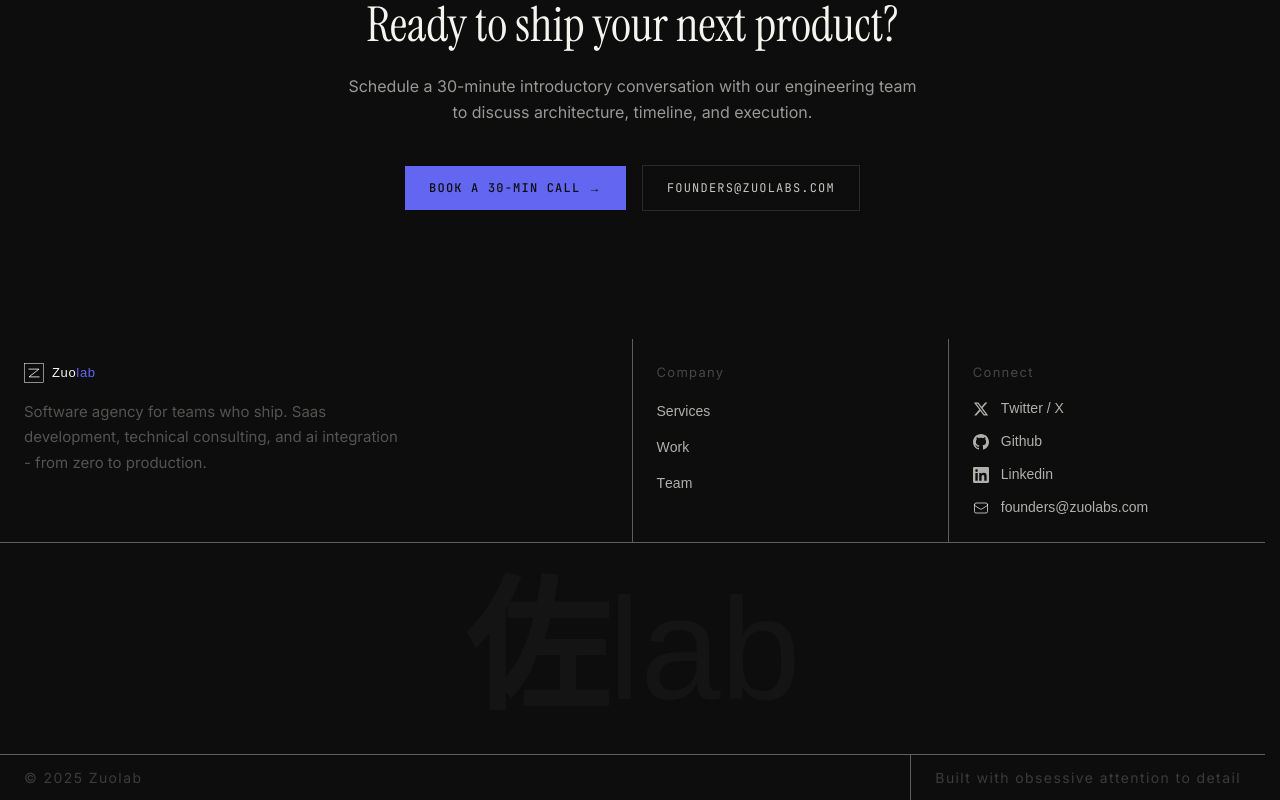
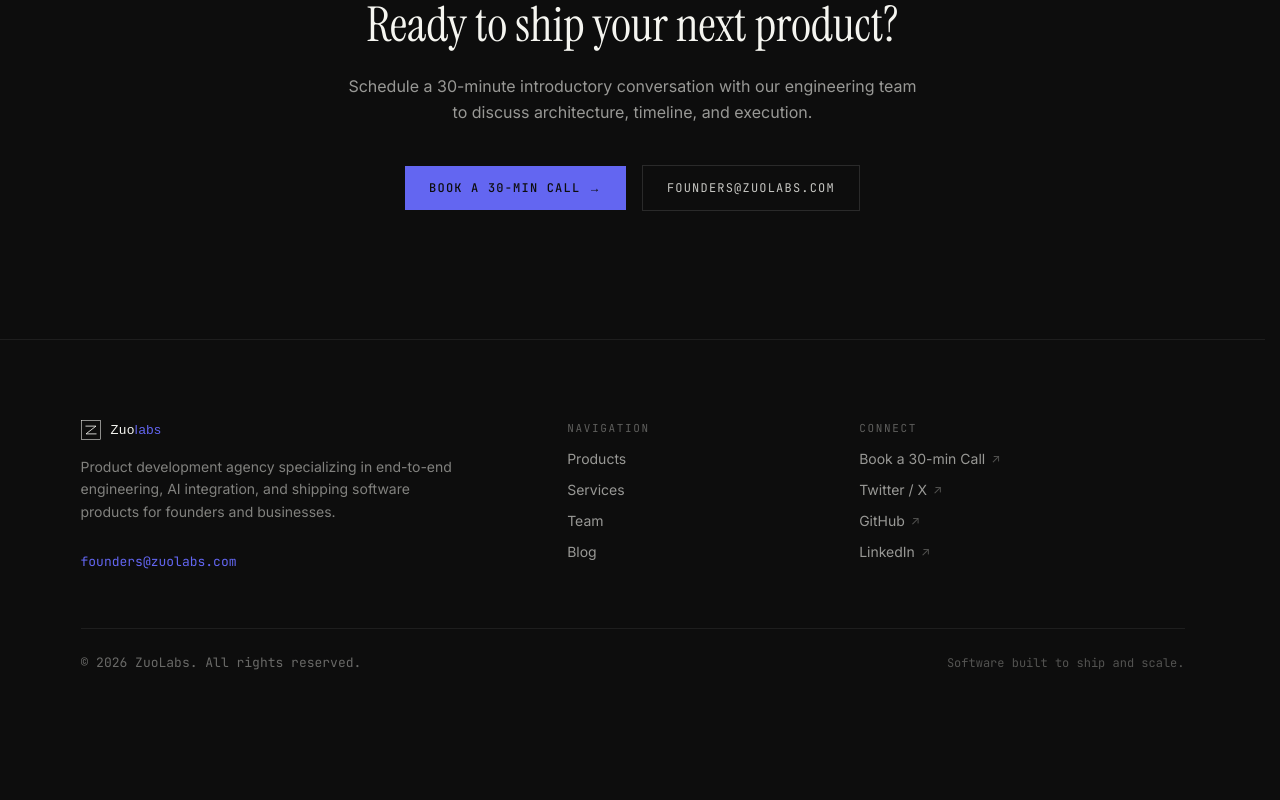
Before and after one commit to zuolabx/zuolab-website, a Next.js app: page / in a window 1280 px wide. Shown: the part 3498-4298 px from the top of the page. After the commit the page ends 4250 px from the top, so only its background shows below. Built offline with nearby package versions, Linux system fonts and the light colour scheme; a web font is replaced by a local one.

Commit message:
refactor(footer): update UI and content

```diff
--- a/src/components/ui/footer.tsx
+++ b/src/components/ui/footer.tsx
@@ -1,198 +1,128 @@
-const alphaLyrae = { fontFamily: "'Alpha Lyrae', sans-serif" };
-
-function CharHover({
-  text,
-  className = "",
-}: {
-  text: string;
-  className?: string;
-}) {
-  return (
-    <span className={`inline-flex ${className}`}>
-      {text.split("").map((char, i) => (
-        <span
-          key={i}
-          className="relative inline-flex items-center justify-center text-foreground/70 group-hover:text-foreground transition-colors duration-150"
-          style={{ transitionDelay: `${i * 25}ms` }}
-        >
-          {char === " " ? "\u00a0" : char}
-        </span>
-      ))}
-    </span>
-  );
-}
-
-function ZuoLogo() {
-  return (
-    <div className="flex items-center gap-2">
-      <svg
-        className="h-5 w-5"
-        viewBox="0 0 36 36"
-        fill="none"
-        xmlns="http://www.w3.org/2000/svg"
-      >
-        <rect
-          x="1"
-          y="1"
-          width="34"
-          height="34"
-          stroke="currentColor"
-          strokeWidth="1"
-        />
-        <path
-          d="M9 11h18L9 25h18"
-          stroke="currentColor"
-          strokeWidth="1.5"
-          strokeLinecap="square"
-        />
-      </svg>
-      <span className="text-[13px] tracking-[0.05em]" style={alphaLyrae}>
-        Zuo<span className="text-accent">lab</span>
-      </span>
-    </div>
-  );
-}
+import Link from "next/link";
+import { ZuoLogo } from "./zuo-logo";
 
 export function SiteFooter() {
   return (
-    <footer>
-      <div className="grid md:grid-cols-4 border-b border-foreground/[0.35]">
-        <div className="md:col-span-2 p-6 border-r border-foreground/[0.35]">
+    <footer className="border-t border-[#1e1e1e] bg-[#0d0d0d] text-foreground/70">
+      <div className="max-w-6xl mx-auto px-6 py-16 lg:py-20">
+        <div className="grid grid-cols-1 md:grid-cols-12 gap-12 lg:gap-16">
+          {/* Brand Col */}
+          <div className="md:col-span-5 space-y-4">
             <ZuoLogo />
-          <p className="text-foreground/30 max-w-sm leading-[1.7] text-[15px] mt-4">
-            Software agency for teams who ship. Saas development, technical
-            consulting, and ai integration - from zero to production.
+            <p className="text-[14px] leading-relaxed text-foreground/50 max-w-sm">
+              Product development agency specializing in end-to-end engineering,
+              AI integration, and shipping software products for founders and businesses.
             </p>
+            <div className="pt-2">
+              <a
+                href="mailto:founders@zuolabs.com"
+                className="inline-flex items-center text-[13px] font-mono text-accent hover:underline"
+              >
+                founders@zuolabs.com
+              </a>
+            </div>
           </div>
 
-        <div className="p-6 border-r border-foreground/[0.35]">
-          <h4 className="text-[13px] tracking-[0.1em] mb-4 text-foreground/25">
-            Company
-          </h4>
-          <ul className="space-y-3">
+          {/* Navigation Col */}
+          <div className="md:col-span-3 space-y-3">
+            <p className="text-[11px] font-mono uppercase tracking-[0.15em] text-foreground/35">
+              Navigation
+            </p>
+            <ul className="space-y-2.5 text-[14px]">
               <li>
-              <a href="/services" className="group text-[14px]" style={alphaLyrae}>
-                <CharHover text="Services" />
-              </a>
+                <Link
+                  href="/products"
+                  className="text-foreground/60 hover:text-foreground transition-colors"
+                >
+                  Products
+                </Link>
               </li>
               <li>
-              <a href="/work" className="group text-[14px]" style={alphaLyrae}>
-                <CharHover text="Work" />
-              </a>
+                <Link
+                  href="/services"
+                  className="text-foreground/60 hover:text-foreground transition-colors"
+                >
+                  Services
+                </Link>
               </li>
               <li>
-              <a href="/team" className="group text-[14px]" style={alphaLyrae}>
-                <CharHover text="Team" />
-              </a>
+                <Link
+                  href="/team"
+                  className="text-foreground/60 hover:text-foreground transition-colors"
+                >
+                  Team
+                </Link>
+              </li>
+              <li>
+                <Link
+                  href="/blog"
+                  className="text-foreground/60 hover:text-foreground transition-colors"
+                >
+                  Blog
+                </Link>
               </li>
             </ul>
           </div>
 
-        <div className="p-6">
-          <h4 className="text-[13px] tracking-[0.1em] mb-4 text-foreground/25">
+          {/* Connect Col */}
+          <div className="md:col-span-4 space-y-3">
+            <p className="text-[11px] font-mono uppercase tracking-[0.15em] text-foreground/35">
               Connect
-          </h4>
-          <ul className="space-y-3">
+            </p>
+            <ul className="space-y-2.5 text-[14px]">
+              <li>
+                <a
+                  href="https://cal.com/zuolabs/30min"
+                  target="_blank"
+                  rel="noopener noreferrer"
+                  className="text-foreground/60 hover:text-foreground transition-colors inline-flex items-center gap-1.5"
+                >
+                  <span>Book a 30-min Call</span>
+                  <span className="text-foreground/30 text-xs">↗</span>
+                </a>
+              </li>
               <li>
                 <a
                   href="https://x.com/zuolabs"
-                className="group flex items-center gap-3 text-[14px]"
-                style={alphaLyrae}
+                  target="_blank"
+                  rel="noopener noreferrer"
+                  className="text-foreground/60 hover:text-foreground transition-colors inline-flex items-center gap-1.5"
                 >
-                <svg
-                  className="w-4 h-4 text-foreground/70 group-hover:text-accent transition-colors"
-                  fill="currentColor"
-                  viewBox="0 0 24 24"
-                >
-                  <path d="M18.244 2.25h3.308l-7.227 8.26 8.502 11.24H16.17l-5.214-6.817L4.99 21.75H1.68l7.73-8.835L1.254 2.25H8.08l4.713 6.231zm-1.161 17.52h1.833L7.084 4.126H5.117z" />
-                </svg>
-                <CharHover text="Twitter / X" />
+                  <span>Twitter / X</span>
+                  <span className="text-foreground/30 text-xs">↗</span>
                 </a>
               </li>
               <li>
                 <a
                   href="https://github.com/zuolabx"
-                className="group flex items-center gap-3 text-[14px]"
-                style={alphaLyrae}
+                  target="_blank"
+                  rel="noopener noreferrer"
+                  className="text-foreground/60 hover:text-foreground transition-colors inline-flex items-center gap-1.5"
                 >
-                <svg
-                  className="w-4 h-4 text-foreground/70 group-hover:text-accent transition-colors"
-                  fill="currentColor"
-                  viewBox="0 0 24 24"
-                >
-                  <path d="M12 0c-6.626 0-12 5.373-12 12 0 5.302 3.438 9.8 8.207 11.387.599.111.793-.261.793-.577v-2.234c-3.338.726-4.033-1.416-4.033-1.416-.546-1.387-1.333-1.756-1.333-1.756-1.089-.745.083-.729.083-.729 1.205.084 1.839 1.237 1.839 1.237 1.07 1.834 2.807 1.304 3.492.997.107-.775.418-1.305.762-1.604-2.665-.305-5.467-1.334-5.467-5.931 0-1.311.469-2.381 1.236-3.221-.124-.303-.535-1.524.117-3.176 0 0 1.008-.322 3.301 1.23.957-.266 1.983-.399 3.003-.404 1.02.005 2.047.138 3.006.404 2.291-1.552 3.297-1.23 3.297-1.23.653 1.653.242 2.874.118 3.176.77.84 1.235 1.911 1.235 3.221 0 4.609-2.807 5.624-5.479 5.921.43.372.823 1.102.823 2.222v3.293c0 .319.192.694.801.576 4.765-1.589 8.199-6.086 8.199-11.386 0-6.627-5.373-12-12-12z" />
-                </svg>
-                <CharHover text="Github" />
+                  <span>GitHub</span>
+                  <span className="text-foreground/30 text-xs">↗</span>
                 </a>
               </li>
               <li>
                 <a
                   href="https://www.linkedin.com/in/zuo-labs-0795b4412/"
-                className="group flex items-center gap-3 text-[14px]"
-                style={alphaLyrae}
+                  target="_blank"
+                  rel="noopener noreferrer"
+                  className="text-foreground/60 hover:text-foreground transition-colors inline-flex items-center gap-1.5"
                 >
-                <svg
-                  className="w-4 h-4 text-foreground/70 group-hover:text-accent transition-colors"
-                  fill="currentColor"
-                  viewBox="0 0 24 24"
-                >
-                  <path d="M20.447 20.452h-3.554v-5.569c0-1.328-.027-3.037-1.852-3.037-1.853 0-2.136 1.445-2.136 2.939v5.667H9.351V9h3.414v1.561h.046c.477-.9 1.637-1.85 3.37-1.85 3.601 0 4.267 2.37 4.267 5.455v6.286zM5.337 7.433c-1.144 0-2.063-.926-2.063-2.065 0-1.138.92-2.063 2.063-2.063 1.14 0 2.064.925 2.064 2.063 0 1.139-.925 2.065-2.064 2.065zm1.782 13.019H3.555V9h3.564v11.452zM22.225 0H1.771C.792 0 0 .774 0 1.729v20.542C0 23.227.792 24 1.771 24h20.451C23.2 24 24 23.227 24 22.271V1.729C24 .774 23.2 0 22.222 0h.003z" />
-                </svg>
-                <CharHover text="Linkedin" />
-              </a>
-            </li>
-            <li>
-              <a
-                href="mailto:founders@zuolabs.com"
-                className="group flex items-center gap-3 text-[14px]"
-                style={alphaLyrae}
-              >
-                <svg
-                  className="w-4 h-4 text-foreground/70 group-hover:text-accent transition-colors"
-                  fill="none"
-                  viewBox="0 0 24 24"
-                  stroke="currentColor"
-                  strokeWidth={1.5}
-                >
-                  <path
-                    strokeLinecap="round"
-                    strokeLinejoin="round"
-                    d="M21.75 6.75v10.5a2.25 2.25 0 01-2.25 2.25h-15a2.25 2.25 0 01-2.25-2.25V6.75m19.5 0A2.25 2.25 0 0019.5 4.5h-15a2.25 2.25 0 00-2.25 2.25m19.5 0v.243a2.25 2.25 0 01-1.07 1.916l-7.5 4.615a2.25 2.25 0 01-2.36 0L3.32 8.91a2.25 2.25 0 01-1.07-1.916V6.75"
-                  />
-                </svg>
-                <CharHover text="founders@zuolabs.com" />
+                  <span>LinkedIn</span>
+                  <span className="text-foreground/30 text-xs">↗</span>
                 </a>
               </li>
             </ul>
           </div>
         </div>
 
-      <div className="relative overflow-hidden py-8 border-b border-foreground/[0.35]">
-        <div className="text-center select-none">
-          <span
-            className="text-[5rem] md:text-[7rem] lg:text-[9rem] font-black leading-none text-foreground/[0.03]"
-            style={{ fontFamily: "var(--font-chinese)" }}
-          >
-            佐
-          </span>
-          <span
-            className="text-[5rem] md:text-[7rem] lg:text-[9rem] font-medium leading-none text-foreground/[0.03]"
-            style={{ fontFamily: "'Alpha Lyrae', sans-serif", fontWeight: 500 }}
-          >
-            lab
-          </span>
-        </div>
-      </div>
-
-      <div className="flex items-stretch">
-        <div className="flex-1 flex items-center px-6 py-3 border-r border-foreground/[0.35]">
-          <p className="text-[14px] text-foreground/20 tracking-[0.1em]">
-            © 2025 Zuolab
-          </p>
-        </div>
-        <div className="flex items-center px-6 py-3">
-          <p className="text-[14px] text-foreground/20 tracking-[0.1em]">
-            Built with obsessive attention to detail
+        {/* Bottom bar */}
+        <div className="mt-14 pt-6 border-t border-[#1e1e1e] flex flex-col sm:flex-row items-center justify-between gap-4 text-[13px] text-foreground/40 font-mono">
+          <p>© 2026 ZuoLabs. All rights reserved.</p>
+          <p className="text-foreground/30 text-xs">
+            Software built to ship and scale.
           </p>
         </div>
       </div>
```
Lines whose indentation alone changed are shown as unchanged.
